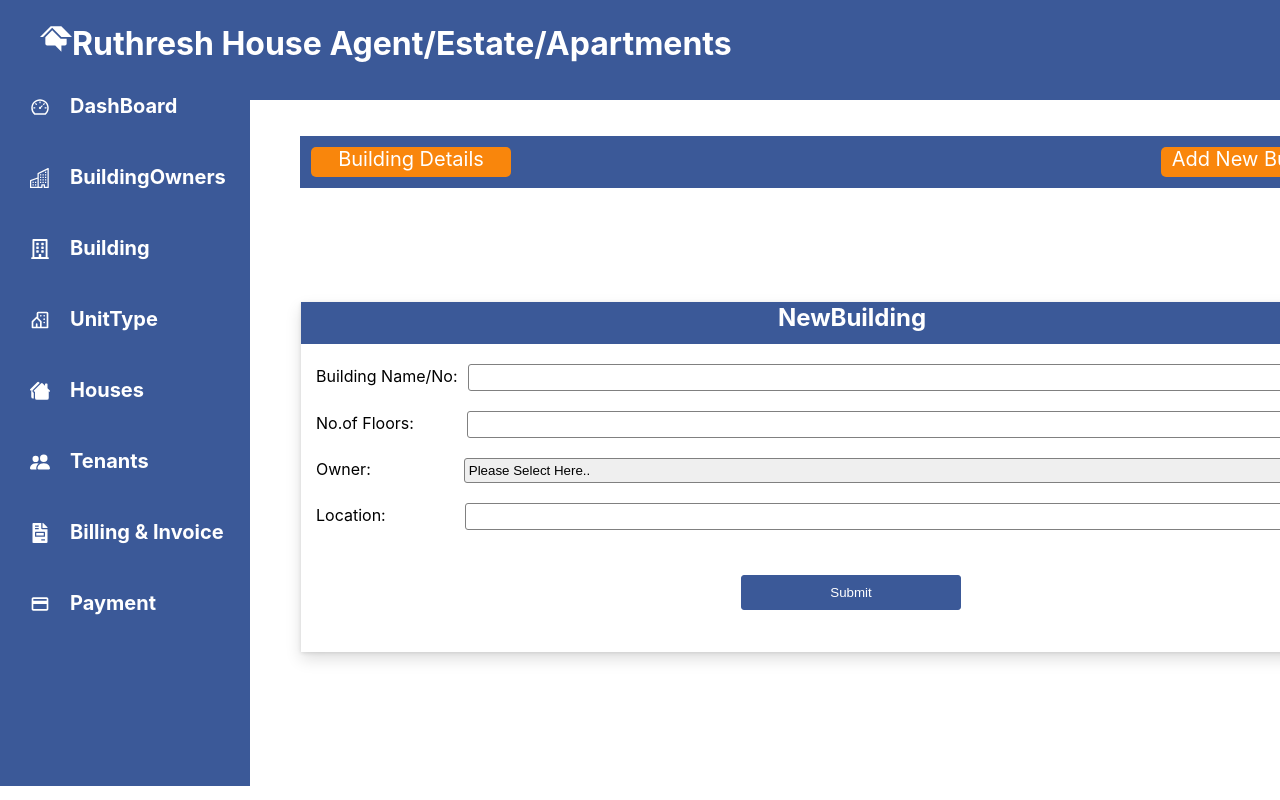
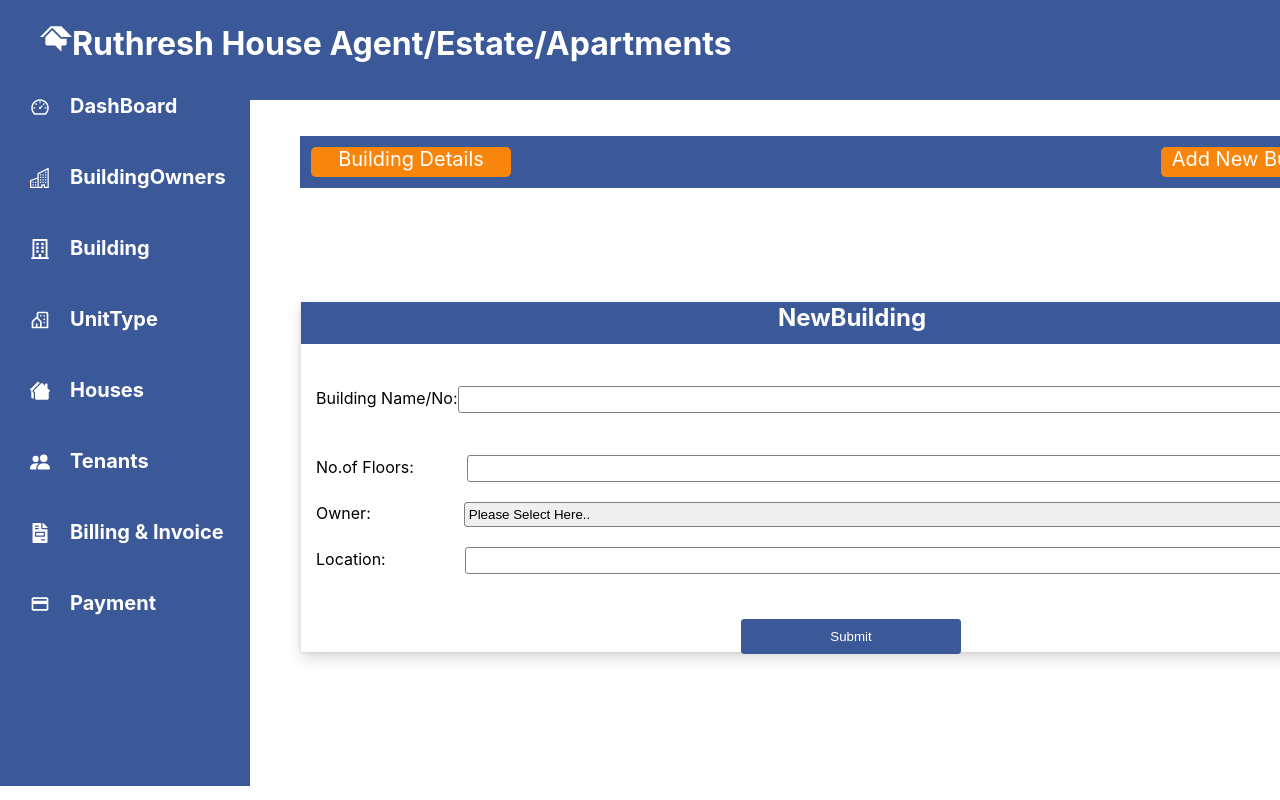
Before and after one commit to jagadeeswarisai/React-House-Rental--Application, a React (Create React App) app: page /dashboard/NewBuilding/newbuildingowners in a window 1280 px wide. Shown: the top 800 px of the page. Built offline with nearby package versions, Linux system fonts and the light colour scheme.

Commit message:
Update NewBuildingOwners.css

```diff
--- a/src/Component/NewBuildingOwners.css
+++ b/src/Component/NewBuildingOwners.css
@@ -25,7 +25,7 @@
     width:80%;
     height:25px;
     border:1px solid gray;
-    margin-left: 10px;
+    margin:2% 0px;
     border-radius: 3px;
 }
 #Floors
```
